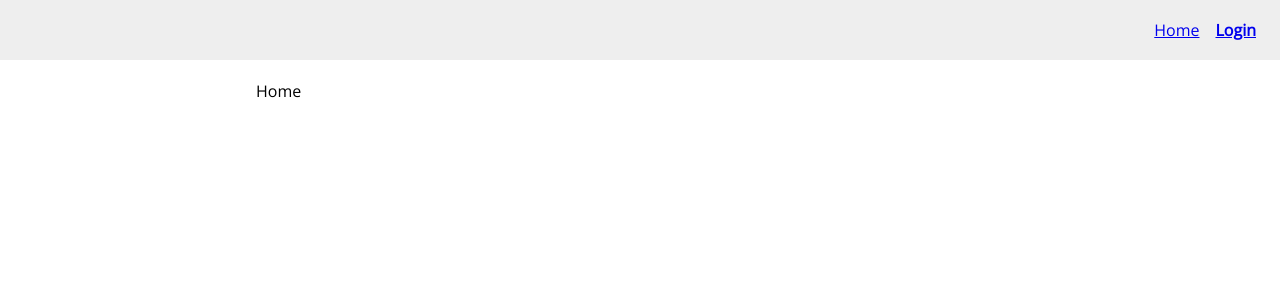
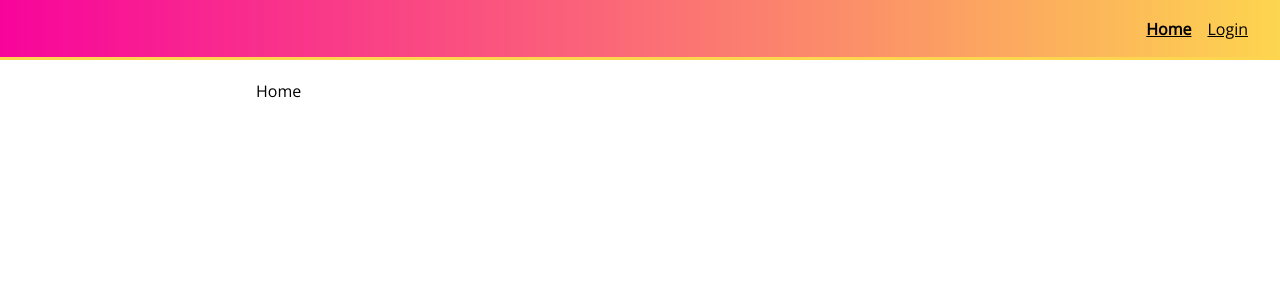
Before and after one commit to darshangit/styled-components-v5, a React (Create React App) app: page / in a window 1280 px wide. Shown: the top 300 px of the page. Built offline with nearby package versions, Linux system fonts and the light colour scheme.

Commit message:
header component styled + toggling

```diff
--- a/public/index.html
+++ b/public/index.html
@@ -31,12 +31,9 @@
       href="https://fonts.googleapis.com/css2?family=Kaushan+Script&display=swap"
       rel="stylesheet"
     />
-    <link rel="preconnect" href="https://fonts.googleapis.com" />
-    <link rel="preconnect" href="https://fonts.gstatic.com" crossorigin />
-    <link
-      href="https://fonts.googleapis.com/css2?family=Open+Sans:ital,wght@0,300;0,400;1,300&display=swap"
-      rel="stylesheet"
-    />
+    <link rel="preconnect" href="https://fonts.googleapis.com">
+    <link rel="preconnect" href="https://fonts.gstatic.com" crossorigin>
+    <link href="https://fonts.googleapis.com/css2?family=Open+Sans&display=swap" rel="stylesheet">
   </head>
   <body>
     <noscript>You need to enable JavaScript to run this app.</noscript>
--- a/src/components/common/Header.js
+++ b/src/components/common/Header.js
@@ -1,5 +1,6 @@
 import styled from "styled-components";
-import { Link as ReactRouterDomLink } from "react-router-dom";
+import { Link as ReactRouterDomLink, useLocation } from "react-router-dom";
+import { useState } from "react";
 
 const HeaderWrapper = styled.header`
   height: 60px;
@@ -9,19 +10,33 @@ const HeaderWrapper = styled.header`
   padding: 0 16px;
   position: fixed;
   top: 0;
-  background: #eeeeee;
+  background-image: linear-gradient(to right, #f8049c, #fdd54f);
+  border-bottom: 3px solid #fdd54f;
 `;
 
 const Menu = styled.nav`
-  display: flex;
-  position: relative;
-  width: relative;
+  display: ${(p) => (p.open ? "block" : "none")};
   border-bottom: none;
-  margin: auto 0 auto auto;
   font-family: "Open Sans";
-  background: none;
-  left: initial;
-  top: initial;
+  position: absolute;
+  width: 100%;
+  top: 60px;
+  left: 0;
+  padding: 8px;
+  box-sizing: border-box;
+  border-bottom: 3px solid #fdd54f;
+  background: white;
+
+  @media (min-width: 768px) {
+    display: flex;
+    background: none;
+    left: initial;
+    top: initial;
+    margin: auto 0 auto auto;
+    position: relative;
+    width: initial;
+    border-bottom: none;
+  }
 `;
 
 const Link = ({ isActive, children, ...props }) => {
@@ -34,15 +49,45 @@ const StyledLink = styled(Link)`
   text-align: center;
   box-sizing: border-box;
   margin: auto 0;
+  color: black;
   font-weight: ${(p) => (p.isActive ? "bold" : "normal")};
 `;
 
+const MobileMenuIcon = styled.div`
+  margin: auto 0 auto auto;
+  width: 25px;
+  min-width: 25px;
+  padding: 5px;
+  cursor: pointer;
+
+  > div {
+    height: 3px;
+    background: black;
+    margin: 5px 0;
+    width: 100%;
+  }
+
+  @media (min-width: 768px) {
+    display: none;
+  }
+`;
+
 export const Header = () => {
+  const { pathname } = useLocation();
+  const [menuOpen, setMenuOpen] = useState(false);
+
   return (
     <HeaderWrapper>
-      <Menu>
-        <StyledLink to="/">Home</StyledLink>
-        <StyledLink to="login" isActive>
+      <MobileMenuIcon onClick={() => setMenuOpen((s) => !s)}>
+        <div />
+        <div />
+        <div />
+      </MobileMenuIcon>
+      <Menu open={menuOpen}>
+        <StyledLink to="/" isActive={pathname === "/"}>
+          Home
+        </StyledLink>
+        <StyledLink to="login" isActive={pathname === "/login"}>
           Login
         </StyledLink>
       </Menu>
```
